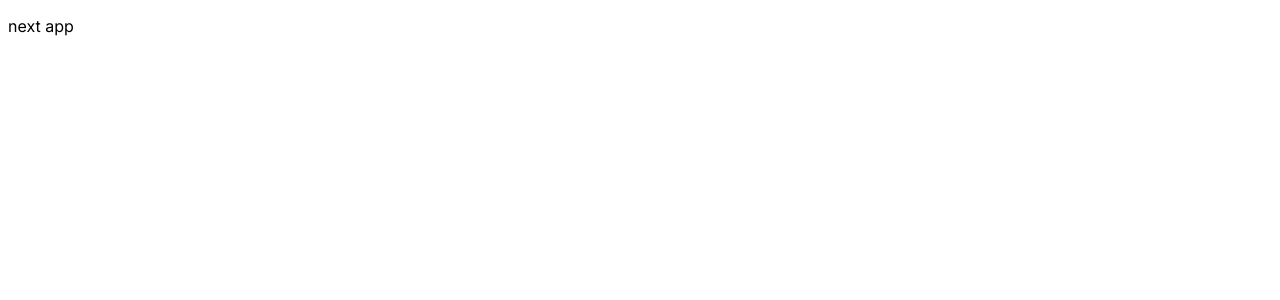
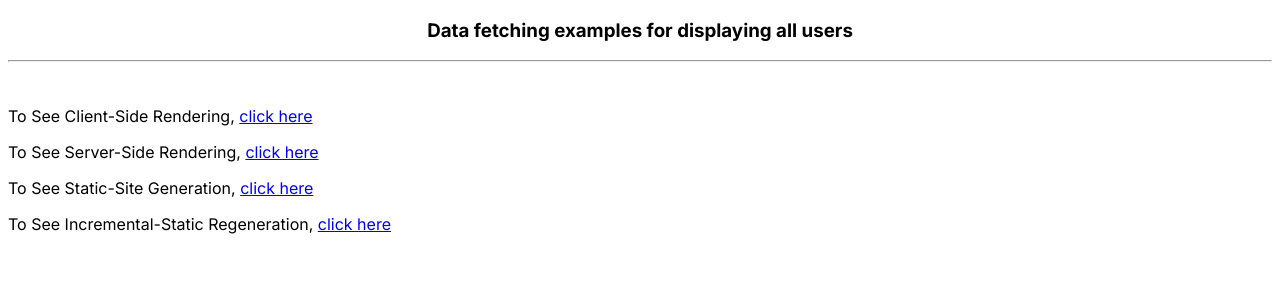
Before and after one commit to bilalashraf1710/nextjs_technique_template, a Next.js app: page / in a window 1280 px wide. Shown: the top 300 px of the page. Built offline with nearby package versions, Linux system fonts and the light colour scheme.

Commit message:
added links on index page to see DF examples

```diff
--- a/pages/index.tsx
+++ b/pages/index.tsx
@@ -10,7 +10,24 @@ export default function Home() {
         <link rel="icon" href="/favicon.ico" />
       </Head>
       <div>
-        <p>next app</p>
+        <div>
+          <h3>Data fetching examples for displaying all users</h3>
+        </div>
+        <hr />
+        <br />
+        <p>
+          To See Client-Side Rendering, <a href="/csr/users">click here</a>
+        </p>
+        <p>
+          To See Server-Side Rendering, <a href="/ssr/users">click here</a>
+        </p>
+        <p>
+          To See Static-Site Generation, <a href="/ssg/users">click here</a>
+        </p>
+        <p>
+          To See Incremental-Static Regeneration,{" "}
+          <a href="/isr/users">click here</a>
+        </p>
       </div>
     </>
   );
```
